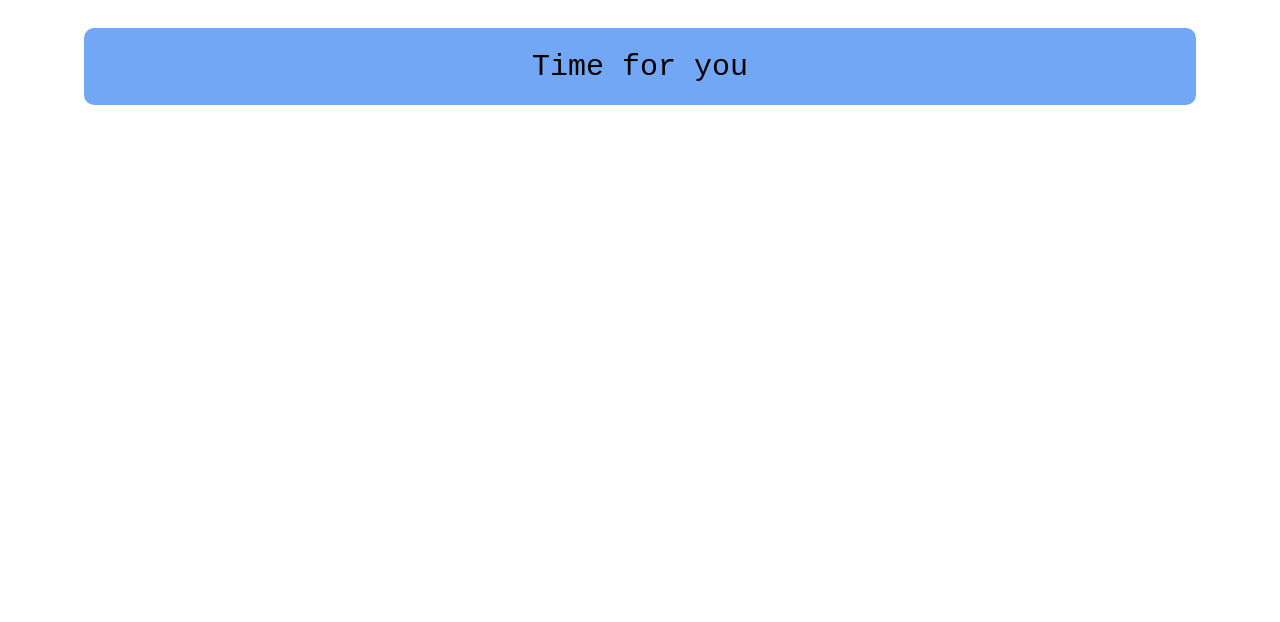
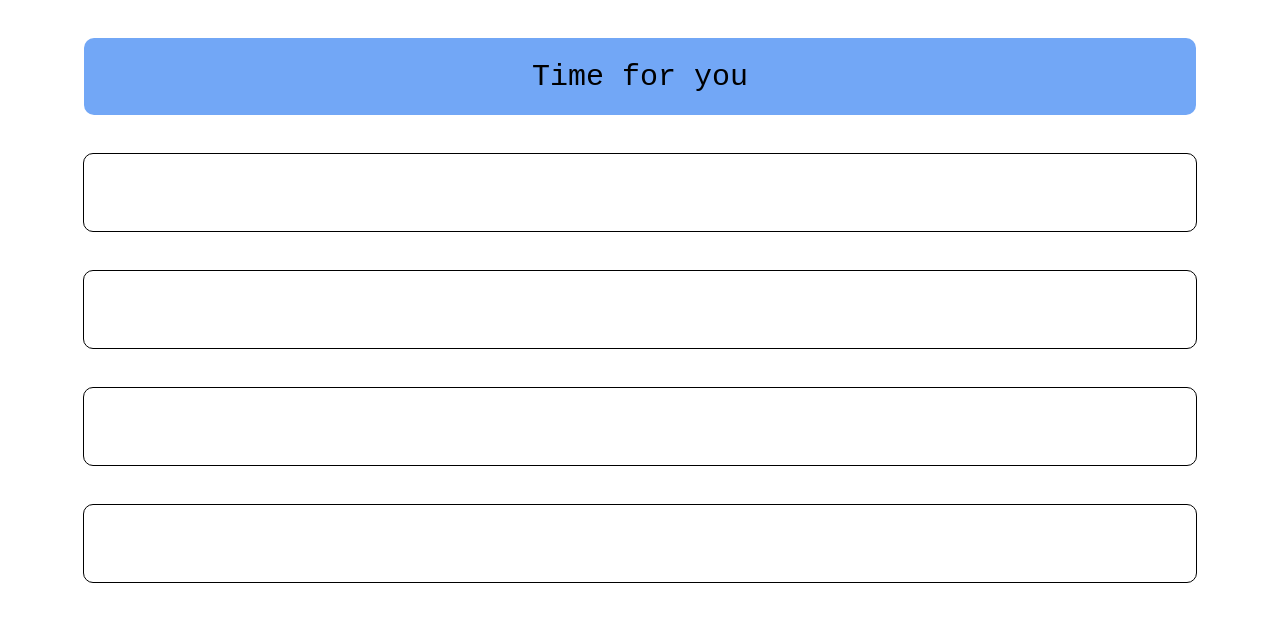
Before and after one commit to louisegn/web-app-test, a React (Create React App) app: page / in a window 1280 px wide. Shown: the top 622 px of the page. Built offline with nearby package versions, Linux system fonts and the light colour scheme.

Commit message:
deploy test

```diff
--- a/src/App.css
+++ b/src/App.css
@@ -2,7 +2,8 @@
   text-align: center;
   font-family: 'Courier New', Courier, monospace;
   display: flex;
-  justify-content: center;
+  flex-direction: column;
+  align-items: center;
 }
 
 .header {
@@ -14,5 +15,17 @@
   justify-content: center;
   align-items: center;
   font-size: 30px;
-  margin-top: 20px;
+  margin-top: 30px;
 }
+
+.rubrique {
+  border: solid black 1px;
+  border-radius: 10px;
+  height: 77px;
+  width: 88%;
+  display: flex;
+  justify-content: center;
+  align-items: center;
+  font-size: 30px;
+  margin-top: 38px;
+}
--- a/src/App.js
+++ b/src/App.js
@@ -5,6 +5,10 @@ function App() {
   return (
     <div className="App">
       <div className="header">Time for you</div>
+      <div className="rubrique"></div>
+      <div className="rubrique"></div>
+      <div className="rubrique"></div>
+      <div className="rubrique"></div>
     </div>
   );
 }
```
